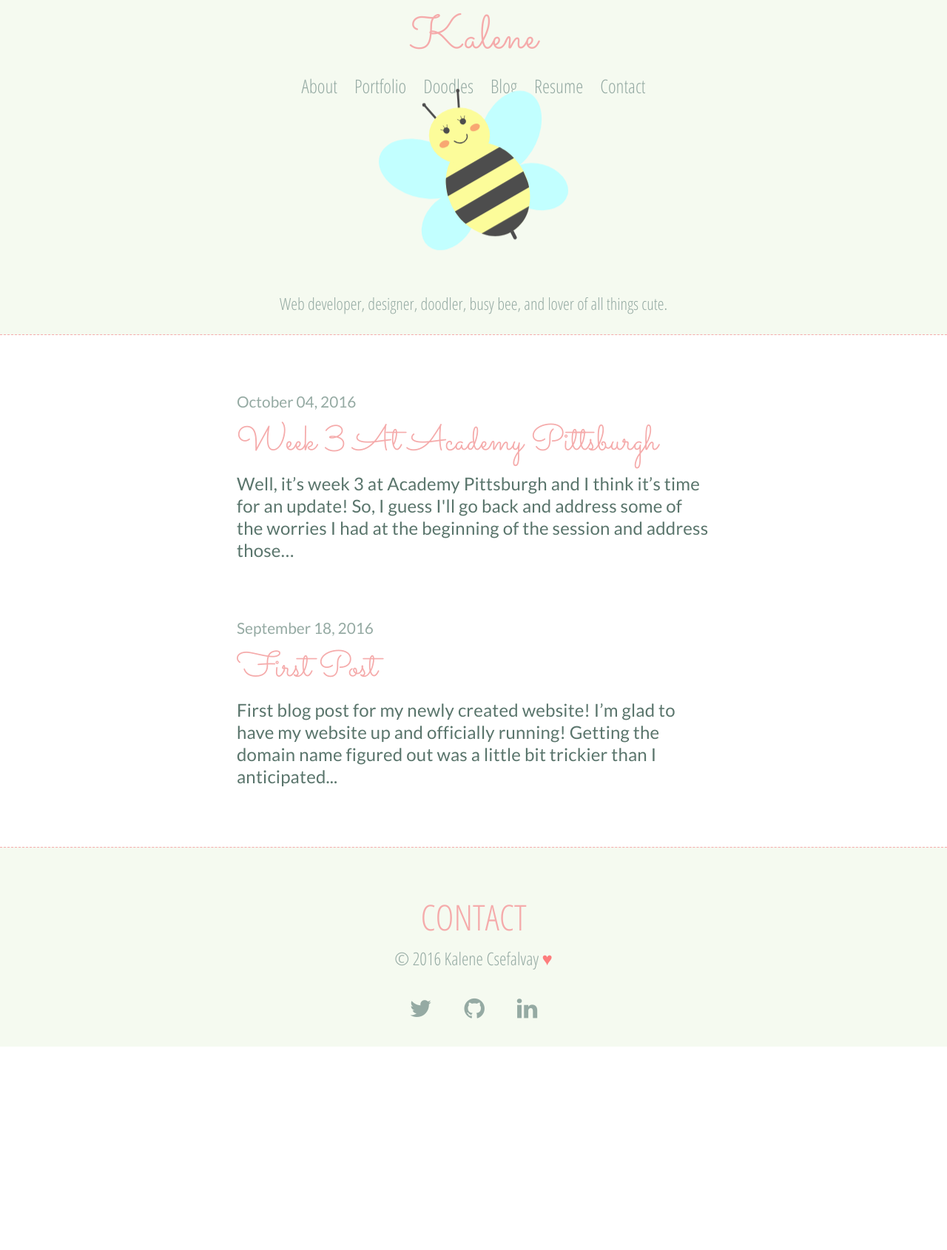
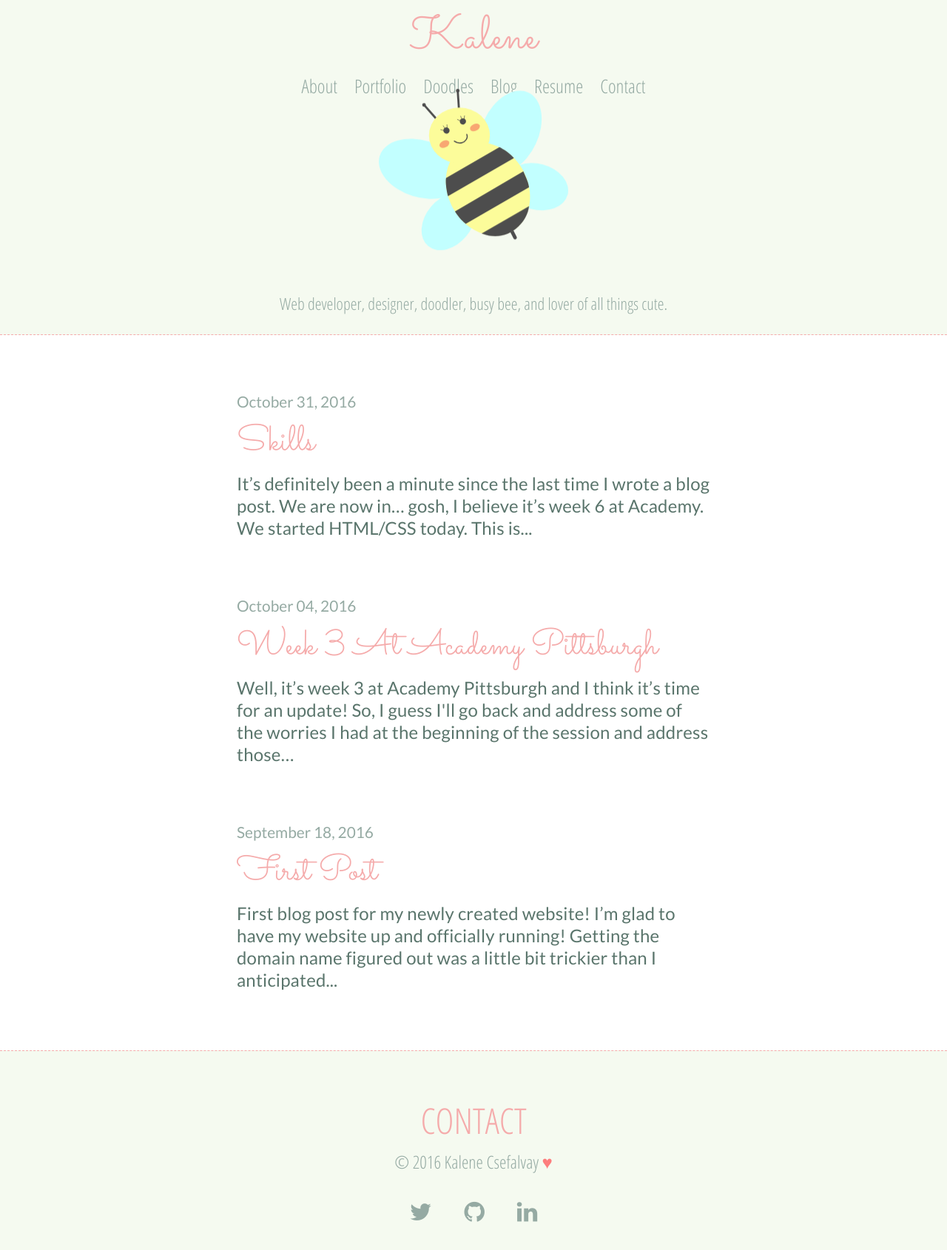
Before and after one commit to kalenenc/kalenenc.github.io, a Jekyll site: the page built from blog.html, in a window 1280 px wide. Shown: the whole page at 74% size. Built offline with Jekyll 4.4.1, drawn with Linux system fonts in a browser that asks for light colours; nearby versions of some CDN libraries; before the commit the page ends 1415 px from its top, so only the background shows below that; some of the changed lines change nothing that is shown.

Commit message:
added new blog post

```diff
--- a/_config.yml
+++ b/_config.yml
@@ -1,8 +1,8 @@
 name: "My Website"
 description: "My Website"
 
-url: "http://127.0.0.1:4000/"
-#url: "http://kalenenc.github.io"
+#url: "http://127.0.0.1:4000/"
+url: "http://kalenenc.github.io"
 
 #paginate: 10
 
--- /dev/null
+++ b/_posts/2016-10-31-skills.html
@@ -0,0 +1,68 @@
+---
+layout: default
+title: Skills
+category: posts
+date: 2016-10-31
+excerpt: "It’s definitely been a minute since the last time I wrote a blog post. We are now in… gosh, I believe it’s week 6 at Academy. We started HTML/CSS today. This is..."
+---
+
+
+<section class="post">
+	<p class="date">October 31st, 2016</p>
+	<h2>Skills</h2>
+
+	<p>It’s definitely been a minute since the last time I wrote a blog post. We are now in… gosh, I believe it’s week 6 at Academy. We started HTML/CSS today. This is one subject I had lots of experience before coming to Academy, as I have made 3 different websites before attending. It felt good to be able to help out my peers. I know this feeling of “ahhh everything clicks” won’t last too long, as we are soon going into JS/Angular, Rails, MVC, and more.
+	</p>
+
+	<p>This is what I’m so excited for though— combining front-end and backend knowledge to make web applications. I never was able to bridge the gap in the months I was teaching myself front-end knowledge so I’m excited to see what’s in store. It’s going to be challenging, but oh, am I ready!</p>
+
+
+	<p>Another thing I guess I’m a little worried as of right now about finding a job. It’s not a matter of me doubting my abilities, it’s more so a matter of me thinking employers won’t realized the amazing skill set I actually can bring to their company. And that’s a shame because I have a lot of really great skills.</p>
+
+
+	<p>I guess I’ll go over just some of them.</p>
+
+
+	<p class="underline-bold">Front-End Skills</p>
+
+	<p>I’m advanced in CSS, including bootstrap, responsive web design, animations, etc. I have experience with SVG as well as Adobe Illustrator and Photoshop. I have made 3 responsive, dynamic websites from scratch. The experience of making these websites have improved my front-end skills like no other, and it has been extremely valuable. </p>
+
+	<p>I have also had 2 of Halloween CodePens “picked” to be on the main page of CodePen.
+</p>
+
+	<p>I've had freaking Chris Coyier follow me on twitter!! That was pretty awesome, the face of CSS-Tricks, himself.</p>
+
+	<p>I have had multiple people compliment my website and have received critiques on it that I have taken into consideration and changed.
+</p>
+	<p>I understand that although my styling skills are great, I have yet to learn much more about JS frameworks and making web applications with them. I want to eventually learn node.js as well. I think being humble about my skills is extremely important in this field. There is an incredible amount of information to know and nobody is an expert on one thing. I will continue to improve my skills, help out others as much as I can, and continue to be motivated and inspired by other developers whose work I admire.
+</p>
+	<p class="underline-bold">Backend Skills</p>
+	<p>I originally went to Academy Pittsburgh with the intention of just learning programming fundamentals to help with JS on the front end. I have actually grown to really like backend. C# is an extremely powerful language and I’m glad I’ve overcome my fear of learning new languages. Before Academy, I always believed in knowing one language in and out very well— it’s just not necessary to know more than that, I thought.
+</p>
+	<p>However, John has definitely helped me realize something with programming languages…. when you break it down, they all really do the same thing. When asked which programming language he liked the best, John just laughed and said “They’re all the same.” I, at first, was flabbergasted by this response— how could they possibly be the same?! At this point we were learning C# and I thought maybe he was just lying to influence us to not have biases.
+</p>
+	<p>Then, we learned Ruby. I fell in love with the clean syntax and the amazing community. It was tricker to learn than I anticipated, what with being used to C#’s syntax for so long. I think we had our expectations set low by the community in general always talking about how “easy” Ruby is.  Then when I went back to program some stuff in C#, I started to realize that things I didn’t before. Ruby’s clean syntax helped make classes and a few other concepts that were a little fuzzy to me before, more clear.
+</p>
+	<p>Ruby is great. C# is great. Every programming languages has its advantages and disadvantages. Saying you’re not a real programmer unless you do “x, y, and z” is a toxic concept that I am happy to see slowly dissolving in the programming community.
+</p>
+	<p>Because if you really break it down to the level some people do when they say programmers “should do x,” I always thought, “Well, shouldn’t all programmers know how to “code” in binary to get their programs to work?
+</p>
+	<p>I don’t know any programers that program in binary.
+</p>
+	<p class="underline-bold">Skills I’ve Learned the Hard Way
+</p>
+	<p>Not a skill learned at Academy, but I must say that I’ve learned take rejection pretty well over the years. At first, whenever I wouldn’t get accepted at a certain job or didn’t get a certain scholarship, or whatever the case may be, I would take it very personally. I always believed it was a lacking on my part rather than the company’s/person/etc. As the years have gone by, I’ve come to realize that’s not the truth at all. Just because a company/a person/whoever may fail to realize the potential I hold, doesn’t mean that I don’t have potential. They just didn’t see it.
+</p>
+	<p>Another skill I’ve learned over the years is that I’m really good at taking criticism and feedback, positive and negative. Positive feedback makes me swell with happiness, but negative feedback is something I’ve learned to be open to. I’m always looking for ways I can improve. Other people can see things that I don’t necessarily, so it’s essential to gather this information.
+</p>
+	<p>I consider criticism to be different from negative feedback. I see criticism as being harsher than necessary, or just plain rude about a process one has chosen or something they did or made. Criticism I think will always kind of initially surprise me at first. I think my natural reaction to criticism is to want to defend myself, to want to tell the person they’re just plain wrong. I have learned however, that sometimes taking a step back, looking at the situation through a different perspective, and focusing on your work rather than letting your emotions get the best of you has been an invaluable skill I’ve learned. Easier said than done, of course. Sure, it’s never pleasant when someone criticizes work you’ve made. It can hurt. But again, I’ve found changing my perspective has always been very beneficial to me.
+</p>
+	<p class="underline-bold">In Conclusion
+</p>
+	<p>I’ve learned a lot of skills and a lot of, well, life lessons in a short period of time. I love learning. I will continue to learn strive to be a better me everyday. If nobody else can see that, well, that’s their problem, now isn’t it?</p>
+
+
+
+
+
+</section>
--- a/css/styles.scss
+++ b/css/styles.scss
@@ -1033,6 +1033,8 @@ footer.footer {
   }
 }
 
+
+
 .post {
   width:60%;
   margin: 8em auto;
@@ -1063,6 +1065,11 @@ footer.footer {
       padding-top: 30px;
     }
   }
+}
+
+.underline-bold {
+  font-weight: bold;
+  text-decoration: underline;
 }
 
 @media only screen and (max-width: 900px) {
```
Also changed, not shown: 2 other files.
